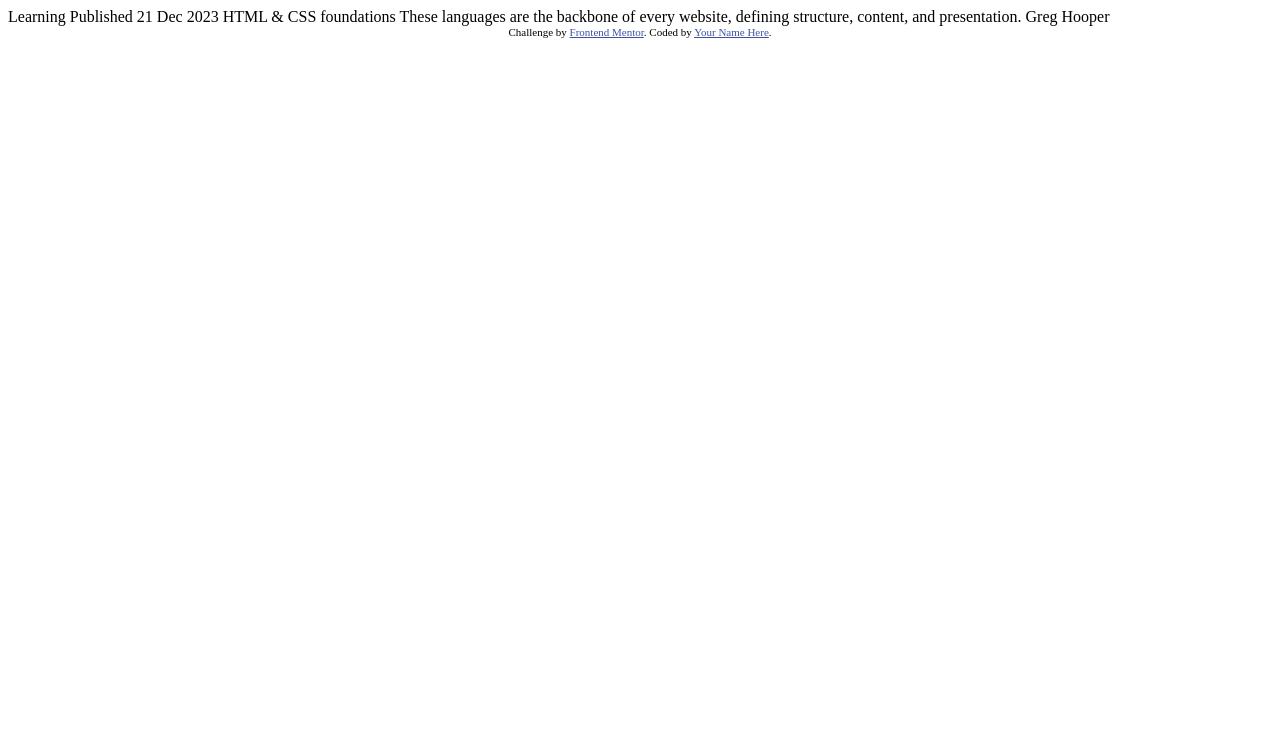
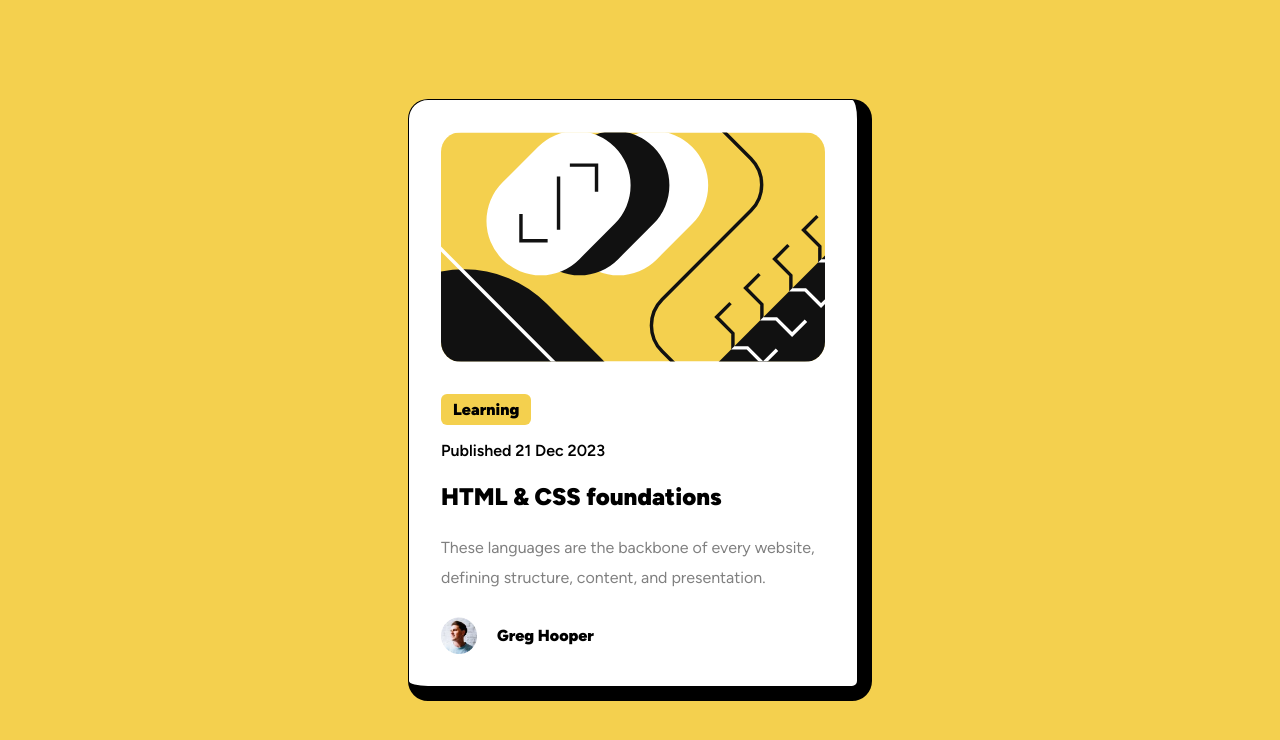
Before and after one commit to FabianoTerdenge/BlogPreviewCard, a plain HTML site: page index.html in a window 1280 px wide. Drawn offline with Linux system fonts and the light colour scheme.

Commit message:
add styling and html

```diff
--- a/index.html
+++ b/index.html
@@ -1,34 +1,26 @@
 <!DOCTYPE html>
 <html lang="en">
+
 <head>
   <meta charset="UTF-8">
-  <meta name="viewport" content="width=device-width, initial-scale=1.0"> <!-- displays site properly based on user's device -->
+  <meta name="viewport" content="width=device-width, initial-scale=1.0">
+  <!-- displays site properly based on user's device -->
 
   <link rel="icon" type="image/png" sizes="32x32" href="./assets/images/favicon-32x32.png">
-
+  <link rel="stylesheet" href="style.css">
   <title>Frontend Mentor | Blog preview card</title>
 
-  <!-- Feel free to remove these styles or customise in your own stylesheet 👍 -->
-  <style>
-    .attribution { font-size: 11px; text-align: center; }
-    .attribution a { color: hsl(228, 45%, 44%); }
-  </style>
 </head>
+
 <body>
+  <main>
+    <img class="header" src="assets/images/illustration-article.svg" alt="illustrate">
+    <span class="tag">Learning</span>
+    <p class="timedate">Published 21 Dec 2023</p>
+    <h1> HTML & CSS foundations</h1>
+    <p class="previewtext"> These languages are the backbone of every website, defining structure, content, and presentation.</p>
+    <div class="row"><img class="avatar" src="assets/images/image-avatar.webp" alt="profil picture"><span class="name"> Greg Hooper</span></div>
+  </main>
+</body>
 
-  Learning
-
-  Published 21 Dec 2023
-
-  HTML & CSS foundations
-
-  These languages are the backbone of every website, defining structure, content, and presentation.
-
-  Greg Hooper
-
-  <div class="attribution">
-    Challenge by <a href="https://www.frontendmentor.io?ref=challenge" target="_blank">Frontend Mentor</a>.
-    Coded by <a href="#">Your Name Here</a>.
-  </div>
-</body>
 </html>
--- /dev/null
+++ b/style.css
@@ -0,0 +1,93 @@
+* {
+    --custom-Yellow: hsl(47, 88%, 63%);
+    --custom-White: hsl(0, 0%, 100%);
+    --custom-Grey: hsl(0, 0%, 50%);
+    --custom-Black: hsl(0, 0%, 7%);
+    font-family: FigtreeVar;
+}
+@font-face {
+    font-family: FigtreeItalic;
+    src: url(assets/fonts/Figtree-Italic-VariableFont_wght.ttf);
+}
+@font-face {
+    font-family: FigtreeVar;
+    src: url(assets/fonts/Figtree-VariableFont_wght.ttf);
+}
+body {
+    background-color: var(--custom-Yellow);
+    display: flex;
+    align-items: center;
+    justify-content: center;
+    height: 100vh;
+    margin: 0px;
+}
+main {
+    display: flex;
+    flex-direction: column;
+    background-color: var(--custom-White);
+    border-radius: 20px;
+    border: 1px solid black;
+    border-right: 15px solid black;
+    border-bottom: 15px solid black;
+    padding: 2rem;
+    width: 30%;
+}
+p {
+    size: 16px;
+}
+h1{
+    font-family: FigtreeVar;
+    font-weight: 900;
+    font-size: 24px;
+    margin: 6px 0px;
+}
+.timedate{
+    font-family: FigtreeVar;
+    font-weight: 600;
+    font-size: 16px;
+}
+.tag {
+    background-color: var(--custom-Yellow);
+    border-radius: 6px;
+    padding: 6px 12px;
+    width: min-content;
+    font-family: FigtreeVar;
+    font-weight: 900;
+}
+img.header {
+    border-radius: 20px;
+    margin-bottom: 2rem;
+}
+.previewtext{
+    font-family: FigtreeVar;
+    color: var(--custom-Grey);
+    line-height: 30px;
+}
+.name{
+    display: inline-block;
+    vertical-align: middle;
+    padding-left: 20px;
+    font-family: FigtreeVar;
+    font-weight: 900;
+}
+.row{
+    display: flex;
+    flex-direction: row;
+    text-align: center;
+    align-items: center;
+    padding-top: 8px;
+}
+.avatar{
+    width: 36px;
+}
+@media (max-width: 600px){
+    main {
+        width: 90%;
+        box-sizing: border-box;
+    }
+}@media (max-width: 800px) and (min-width:600px){
+    main {
+        width: 70%;
+        box-sizing: border-box;
+    }
+}
```
